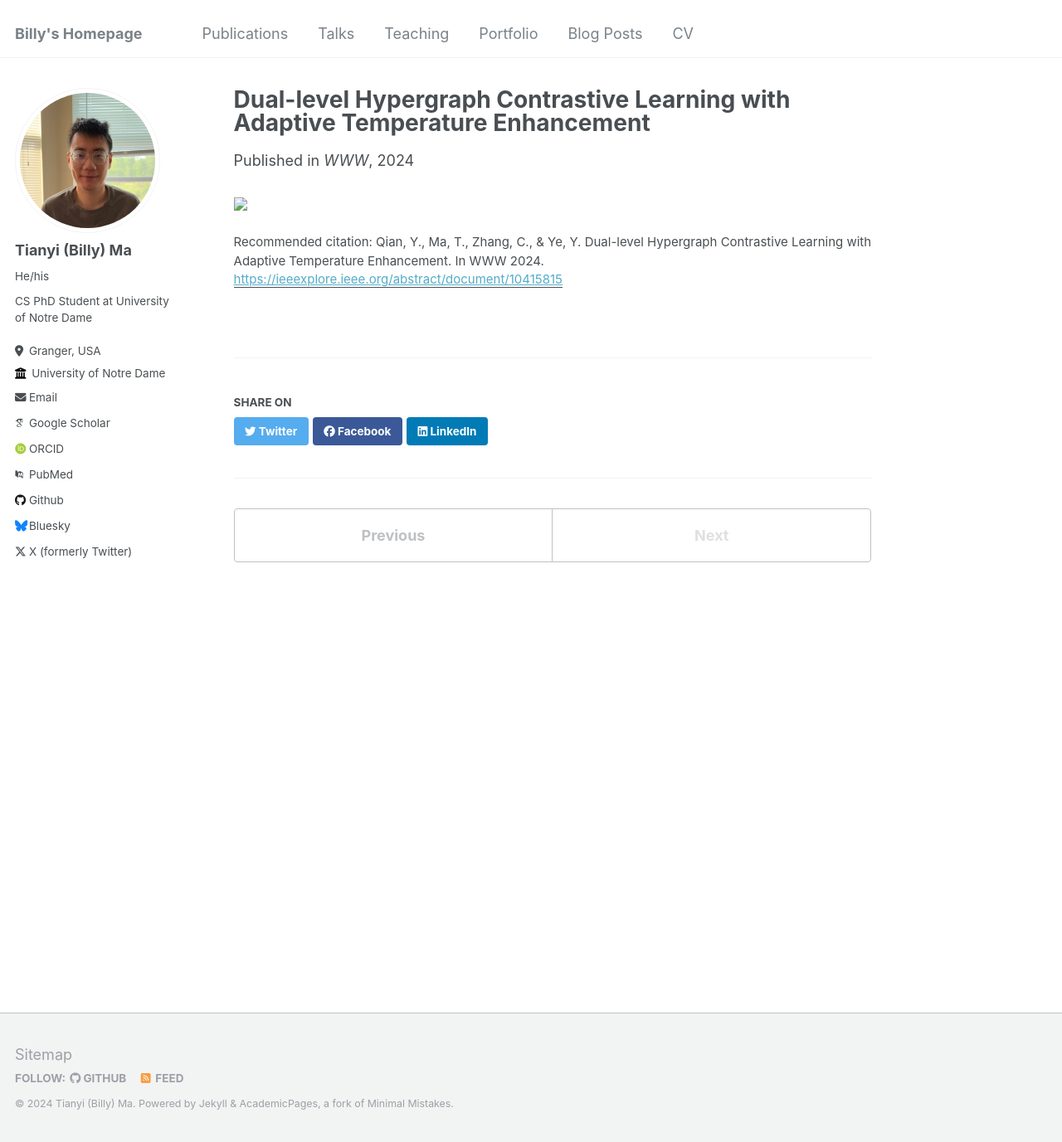
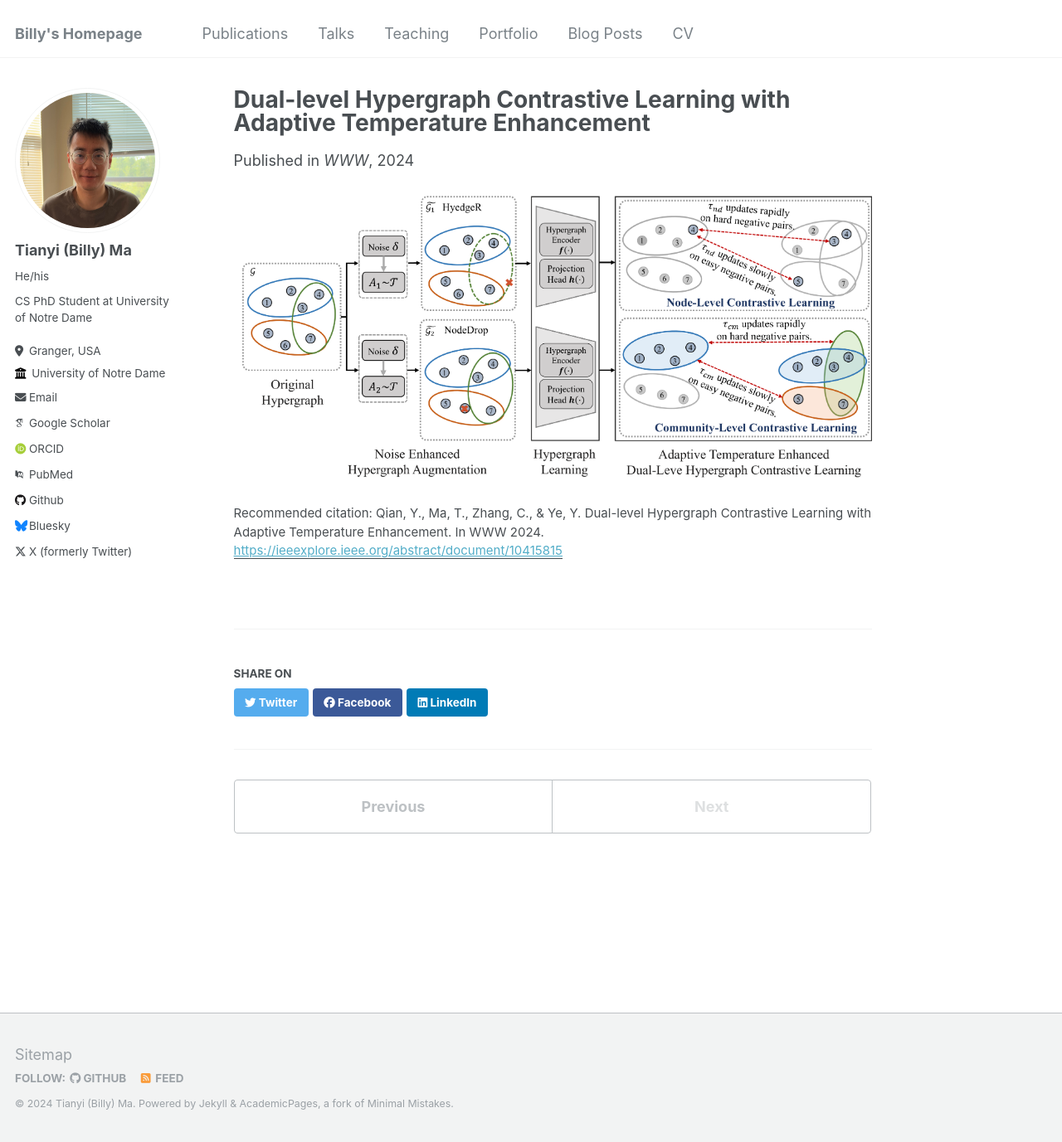
Before and after one commit to Tianyi-Billy-Ma/Tianyi-Billy-Ma.github.io, a Jekyll site: the page built from _publications/WWW2024.md, in a window 1280 px wide and 1377 px high. Shown: the whole window at 83% size. Built offline with Jekyll 4.4.1, drawn with Linux system fonts in a browser that asks for light colours; some web fonts are replaced.

Commit message:
Update image paths in ICDM2023.md and WWW2024.md

```diff
--- a/_publications/WWW2024.md
+++ b/_publications/WWW2024.md
@@ -11,4 +11,4 @@ citation: 'Qian, Y., Ma, T., Zhang, C., & Ye, Y. Dual-level Hypergraph Contrasti
 ---
 
 
-<img src="images/Framework/WWW2024.png">
+<img src="../images/Framework/WWW2024.png">
```
Also changed, not shown: _publications/ICDM2023.md (+1 -1 lines).
